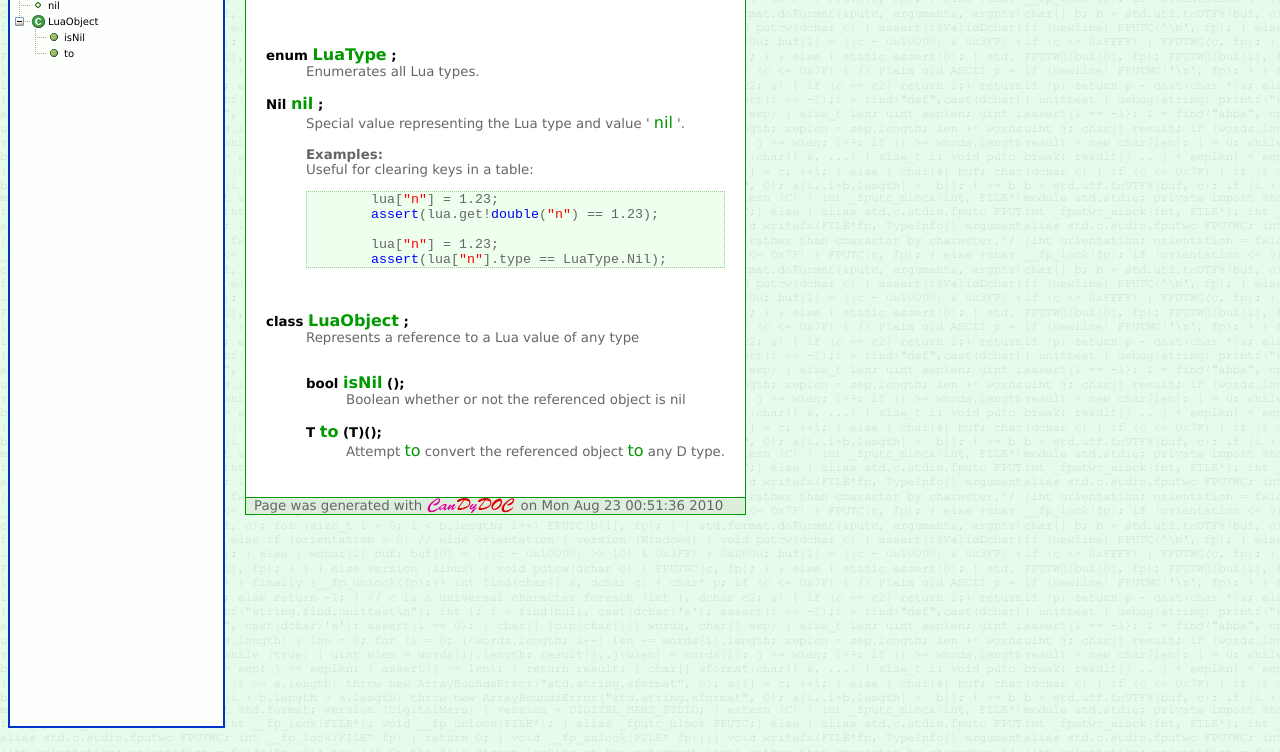
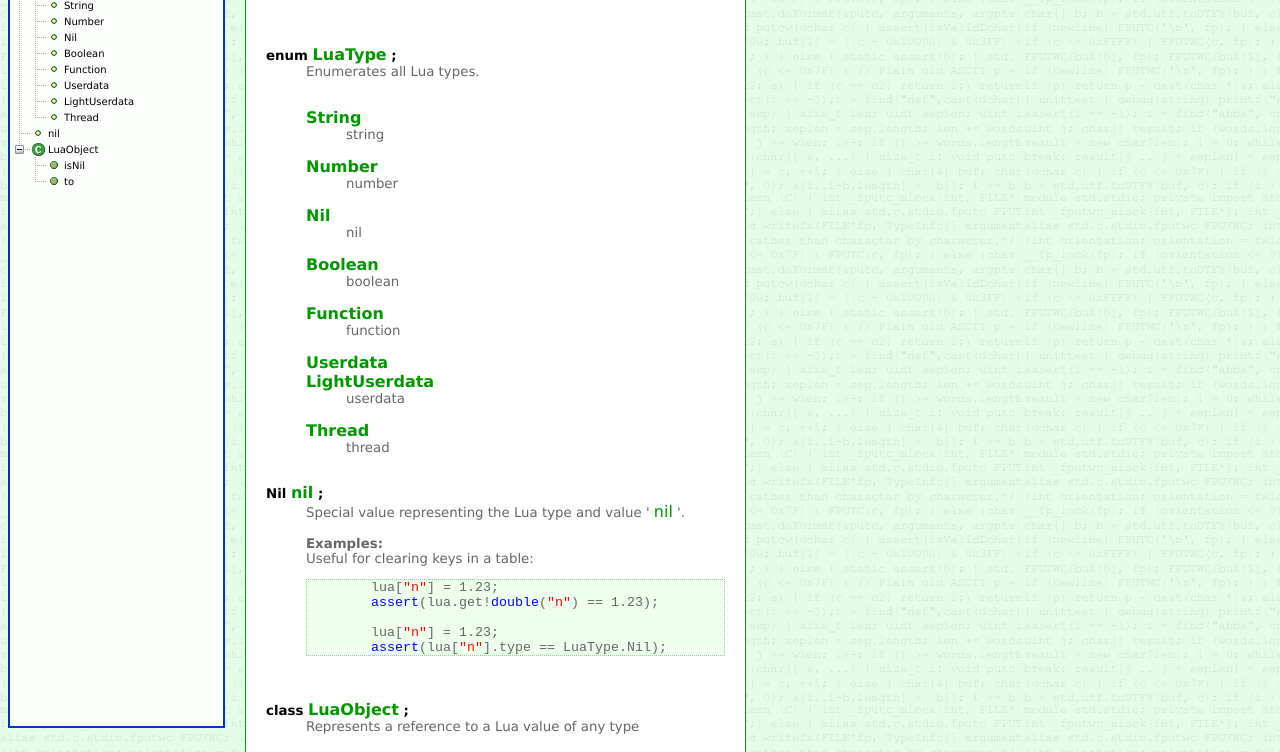
Before and after one commit to JakobOvrum/LuaD, a plain HTML site: page luad/base.html in a window 1280 px wide. Shown: the part 64-816 px from the top of the page. Drawn offline with Linux system fonts and the light colour scheme.

Commit message:
More generated docs

```diff
--- a/luad/base.html
+++ b/luad/base.html
@@ -28,6 +28,107 @@
 
 
 <dd>Enumerates all Lua types.<br><br>
+
+
+<script>explorer.outline.incSymbolLevel();</script>
+<dl>
+<script>explorer.outline.writeEnabled = true;</script>
+<dt><span class="decl">
+<span class="currsymbol">String</span>
+<script>explorer.outline.addDecl('String');</script>
+
+</span></dt>
+<script>explorer.outline.writeEnabled = false;</script>
+
+
+<dd>string<br><br>
+
+</dd>
+
+<script>explorer.outline.writeEnabled = true;</script>
+<dt><span class="decl">
+<span class="currsymbol">Number</span>
+<script>explorer.outline.addDecl('Number');</script>
+
+</span></dt>
+<script>explorer.outline.writeEnabled = false;</script>
+
+
+<dd>number<br><br>
+
+</dd>
+
+<script>explorer.outline.writeEnabled = true;</script>
+<dt><span class="decl">
+<span class="currsymbol">Nil</span>
+<script>explorer.outline.addDecl('Nil');</script>
+
+</span></dt>
+<script>explorer.outline.writeEnabled = false;</script>
+
+
+<dd>nil<br><br>
+
+</dd>
+
+<script>explorer.outline.writeEnabled = true;</script>
+<dt><span class="decl">
+<span class="currsymbol">Boolean</span>
+<script>explorer.outline.addDecl('Boolean');</script>
+
+</span></dt>
+<script>explorer.outline.writeEnabled = false;</script>
+
+
+<dd>boolean<br><br>
+
+</dd>
+
+<script>explorer.outline.writeEnabled = true;</script>
+<dt><span class="decl">
+<span class="currsymbol">Function</span>
+<script>explorer.outline.addDecl('Function');</script>
+
+</span></dt>
+<script>explorer.outline.writeEnabled = false;</script>
+
+
+<dd>function<br><br>
+
+</dd>
+
+<script>explorer.outline.writeEnabled = true;</script>
+<dt><span class="decl">
+<span class="currsymbol">Userdata</span>
+<script>explorer.outline.addDecl('Userdata');</script>
+
+<br>
+<span class="currsymbol">LightUserdata</span>
+<script>explorer.outline.addDecl('LightUserdata');</script>
+
+</span></dt>
+<script>explorer.outline.writeEnabled = false;</script>
+
+
+<dd>userdata<br><br>
+
+</dd>
+
+<script>explorer.outline.writeEnabled = true;</script>
+<dt><span class="decl">
+<span class="currsymbol">Thread</span>
+<script>explorer.outline.addDecl('Thread');</script>
+
+</span></dt>
+<script>explorer.outline.writeEnabled = false;</script>
+
+
+<dd>thread<br><br>
+
+</dd>
+</dl>
+<script>explorer.outline.decSymbolLevel();</script>
+
 
 </dd>
 
@@ -122,7 +223,7 @@ Useful for clearing keys in a table:
 		<tr><td id="docfooter">
 			Page was generated with
 			<img src="/LuaD/candydoc/img/candydoc.gif" style="vertical-align:middle; position:relative; top:-1px">
-			on Mon Aug 23 00:51:36 2010
+			on Mon Aug 23 00:56:09 2010
 
 		</td></tr>
 	</table>
```
Also changed, not shown: index.html (+1 -1 lines), luad/all.html (+1 -1 lines), luad/c/all.html (+1 -1 lines), luad/conversions/arrays.html (+1 -1 lines), luad/conversions/assocarrays.html (+1 -1 lines), luad/conversions/functions.html (+1 -1 lines), luad/conversions/structs.html (+1 -1 lines), luad/error.html (+1 -1 lines), luad/reference.html (+1 -1 lines), luad/stack.html (+1 -1 lines), luad/state.html (+3 -3 lines), luad/table.html (+1 -1 lines).
